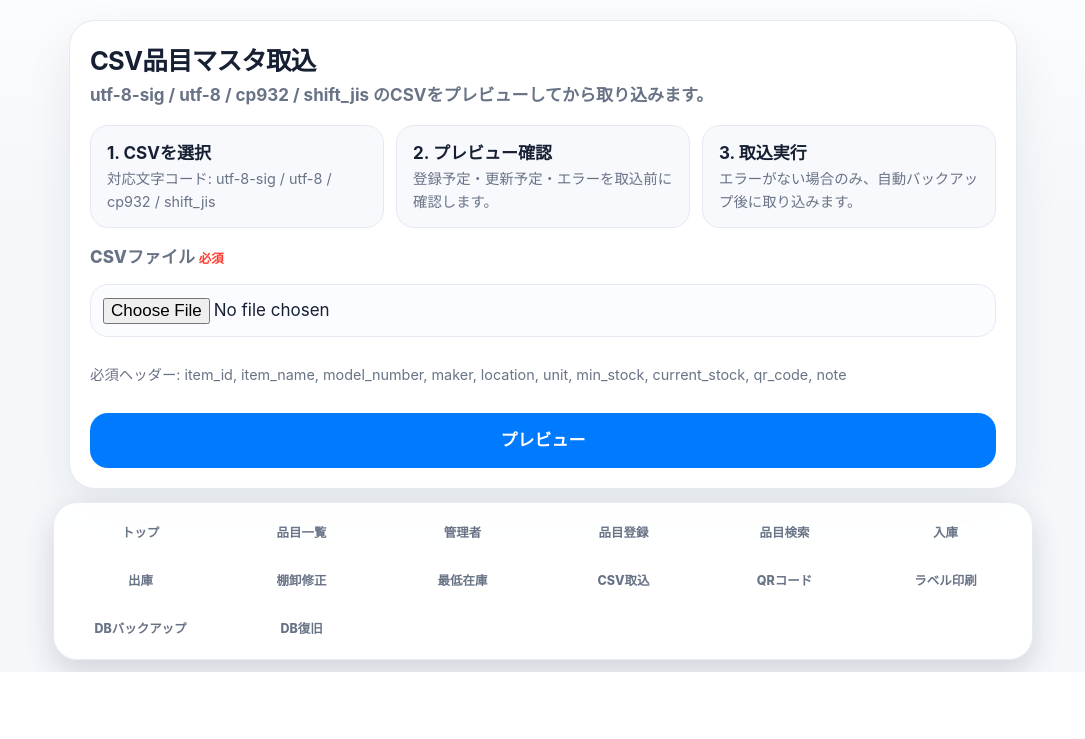
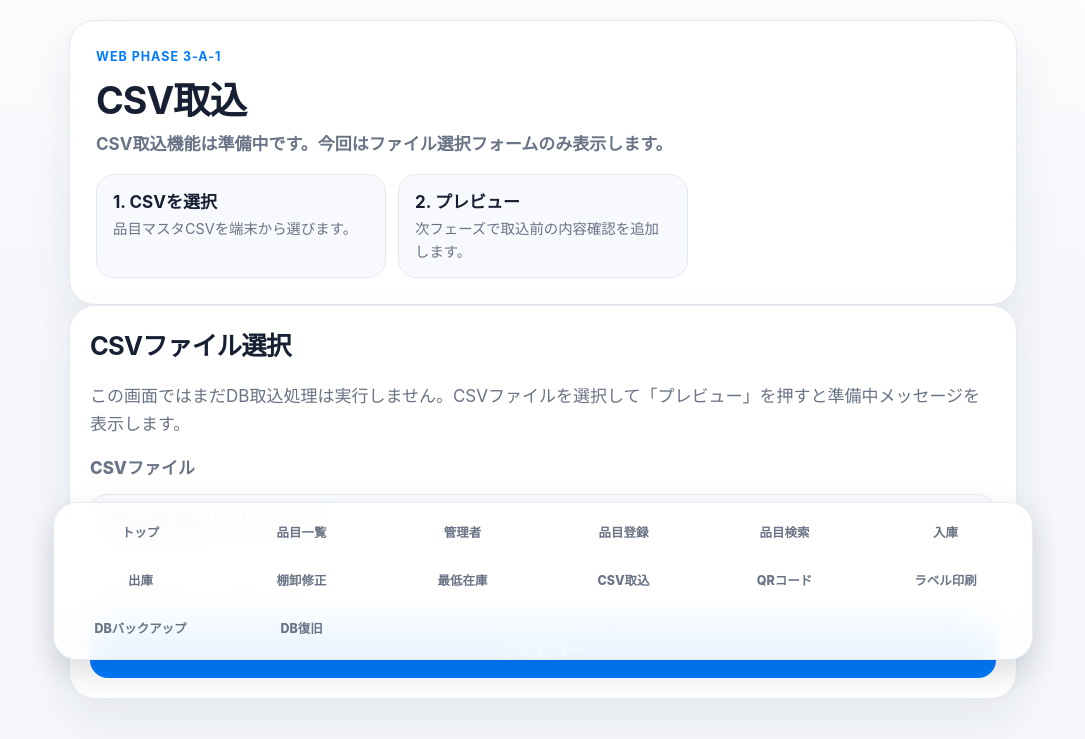
Before and after one commit to tomoya3116-byte/qr-inventory-system, a FastAPI app: page /csv-import in a window 1280 px wide. Shown: the part 128-867 px from the top of the page, without its empty margins (97-1182 px from the left). Before the commit the page ends 800 px from the top, so only its background shows below. Run offline with FastAPI, Linux system fonts and the light colour scheme.

Commit message:
Add CSV import placeholder screen

```diff
--- a/static/style.css
+++ b/static/style.css
@@ -330,6 +330,12 @@
   border-color: #b7ebc9;
   background: var(--success-bg);
   color: var(--success-text);
+}
+
+.message--info {
+  border-color: #b8d7ff;
+  background: #eef6ff;
+  color: var(--primary-dark);
 }
 
 .message--error {
--- a/templates/admin.html
+++ b/templates/admin.html
@@ -33,7 +33,7 @@
     <a class="menu-card" href="/items"><span>📝</span><strong>品目編集・削除</strong><small>一覧から編集または削除確認へ</small></a>
     <a class="menu-card" href="/stock-adjust"><span>🧮</span><strong>棚卸修正</strong><small>実在庫数に合わせて補正</small></a>
     <a class="menu-card" href="/low-stock"><span>⚠️</span><strong>最低在庫確認</strong><small>補充対象を確認</small></a>
-    <a class="menu-card" href="/csv-import"><span>📥</span><strong>CSV取込</strong><small>プレビュー後に品目マスタ取込</small></a>
+    <a class="menu-card" href="/csv-import"><span>📥</span><strong>CSV取込</strong><small>CSVファイル選択画面</small></a>
     <a class="menu-card" href="/qr-codes"><span>▦</span><strong>QRコード</strong><small>単品・全件のPNG生成</small></a>
     <a class="menu-card" href="/labels"><span>🏷️</span><strong>ラベル印刷</strong><small>印刷用HTMLを生成</small></a>
     <a class="menu-card" href="/db-backup"><span>💾</span><strong>DBバックアップ</strong><small>現在DBを保存</small></a>
--- a/templates/csv_import.html
+++ b/templates/csv_import.html
@@ -1,135 +1,41 @@
 {% extends "base.html" %}
 {% block title %}CSV取込 | QR在庫管理 Web{% endblock %}
 {% block page_title %}CSV取込{% endblock %}
+{% block page_subtitle %}CSVファイルを選択してプレビューへ進む準備画面です{% endblock %}
+
 {% block content %}
-{% if message %}<div class="message message--{{ message_type }}">{{ message }}</div>{% endif %}
-<section class="section-card">
-  <div class="section-heading section-heading--stacked">
+<section class="hero-card">
+  <p class="eyebrow">Web Phase 3-A-1</p>
+  <div class="section-heading">
     <div>
-      <h2>CSV品目マスタ取込</h2>
-      <p>utf-8-sig / utf-8 / cp932 / shift_jis のCSVをプレビューしてから取り込みます。</p>
+      <h2>CSV取込</h2>
+      <p class="lead">CSV取込機能は準備中です。今回はファイル選択フォームのみ表示します。</p>
     </div>
   </div>
   <div class="csv-guide" aria-label="CSV取込ガイド">
     <div>
       <strong>1. CSVを選択</strong>
-      <span>対応文字コード: utf-8-sig / utf-8 / cp932 / shift_jis</span>
+      <span>品目マスタCSVを端末から選びます。</span>
     </div>
     <div>
-      <strong>2. プレビュー確認</strong>
-      <span>登録予定・更新予定・エラーを取込前に確認します。</span>
-    </div>
-    <div>
-      <strong>3. 取込実行</strong>
-      <span>エラーがない場合のみ、自動バックアップ後に取り込みます。</span>
+      <strong>2. プレビュー</strong>
+      <span>次フェーズで取込前の内容確認を追加します。</span>
     </div>
   </div>
-  <form class="ios-form" action="/csv-import/preview" method="post" enctype="multipart/form-data">
-    <label for="csv_file">CSVファイル <span class="required-mark">必須</span></label>
-    <input id="csv_file" name="csv_file" type="file" accept=".csv,text/csv" required>
-    <p class="note csv-column-note">必須ヘッダー: item_id, item_name, model_number, maker, location, unit, min_stock, current_stock, qr_code, note</p>
+</section>
+
+{% if message %}
+  <div class="message message--{{ message_type|default('info') }}" role="status">{{ message }}</div>
+{% endif %}
+
+<section class="section-card">
+  <h2>CSVファイル選択</h2>
+  <p class="note">この画面ではまだDB取込処理は実行しません。CSVファイルを選択して「プレビュー」を押すと準備中メッセージを表示します。</p>
+  <form class="ios-form" action="/csv-import" method="post" enctype="multipart/form-data">
+    <label for="csv_file">CSVファイル</label>
+    <input id="csv_file" name="csv_file" type="file" accept=".csv,text/csv">
+    <p class="note csv-column-note">対応予定形式: .csv / text/csv</p>
     <button class="primary-button" type="submit">プレビュー</button>
   </form>
 </section>
-
-{% if preview %}
-<section class="section-card">
-  <h2>取込前プレビュー</h2>
-  <div class="summary-grid">
-    <div><span>使用文字コード</span><strong>{{ preview.encoding }}</strong></div>
-    <div><span>登録予定件数</span><strong>{{ preview.registered_count }}</strong></div>
-    <div><span>更新予定件数</span><strong>{{ preview.updated_count }}</strong></div>
-    <div class="{% if preview.error_count %}summary-alert{% endif %}"><span>エラー件数</span><strong>{{ preview.error_count }}</strong></div>
-  </div>
-  {% if preview.rows %}
-    <h3>CSV内容プレビュー</h3>
-    <p class="note">各行が「登録」「更新」「エラー」のどれとして処理されるかを確認できます。</p>
-    <div class="csv-preview-cards" aria-label="CSV内容プレビュー（スマホ表示）">
-      {% for row in preview.rows %}
-      <article class="csv-preview-card csv-preview-card--{{ row.action }}">
-        <div class="csv-preview-card__top">
-          <span>{{ row.row_index }}行目</span>
-          <strong>
-            {% if row.action == "insert" %}登録
-            {% elif row.action == "update" %}更新
-            {% else %}エラー
-            {% endif %}
-          </strong>
-        </div>
-        <dl class="csv-preview-card__details">
-          <div><dt>品目ID</dt><dd>{{ row.item_id or '-' }}</dd></div>
-          <div><dt>品名</dt><dd>{{ row.item_name or '-' }}</dd></div>
-          <div><dt>型式</dt><dd>{{ row.model_number or '-' }}</dd></div>
-          <div><dt>保管場所</dt><dd>{{ row.location or '-' }}</dd></div>
-          <div><dt>現在庫</dt><dd>{{ row.current_stock if row.current_stock is not none else '-' }}</dd></div>
-          <div><dt>エラー</dt><dd>{% if row.errors %}{{ row.errors | join(" / ") }}{% else %}-{% endif %}</dd></div>
-        </dl>
-      </article>
-      {% endfor %}
-    </div>
-    <div class="responsive-table csv-preview-table" role="region" aria-label="CSV内容プレビュー（表形式）" tabindex="0">
-      <table>
-        <thead>
-          <tr>
-            <th>行</th>
-            <th>処理</th>
-            <th>品目ID</th>
-            <th>品名</th>
-            <th>型式</th>
-            <th>保管場所</th>
-            <th>現在庫</th>
-            <th>エラー</th>
-          </tr>
-        </thead>
-        <tbody>
-          {% for row in preview.rows %}
-          <tr class="preview-row--{{ row.action }}">
-            <td>{{ row.row_index }}</td>
-            <td>
-              {% if row.action == "insert" %}登録
-              {% elif row.action == "update" %}更新
-              {% else %}エラー
-              {% endif %}
-            </td>
-            <td>{{ row.item_id }}</td>
-            <td>{{ row.item_name }}</td>
-            <td>{{ row.model_number }}</td>
-            <td>{{ row.location }}</td>
-            <td>{{ row.current_stock if row.current_stock is not none else '-' }}</td>
-            <td>{% if row.errors %}{{ row.errors | join(" / ") }}{% else %}-{% endif %}</td>
-          </tr>
-          {% endfor %}
-        </tbody>
-      </table>
-    </div>
-  {% endif %}
-  {% if preview.errors %}
-    <div class="error-list" role="alert">
-      <strong>エラー詳細</strong>
-      <ul>
-        {% for error in preview.errors %}<li>{{ error }}</li>{% endfor %}
-      </ul>
-    </div>
-  {% else %}
-    <p class="note">エラーはありません。取込実行前に自動バックアップを作成します。</p>
-    <form class="ios-form csv-execute-form" action="/csv-import/execute" method="post">
-      <input type="hidden" name="upload_path" value="{{ upload_path }}">
-      <button class="primary-button" type="submit">この内容で取込実行</button>
-    </form>
-  {% endif %}
-</section>
-{% endif %}
-
-{% if result %}
-<section class="section-card">
-  <h2>取込結果</h2>
-  <div class="summary-grid">
-    <div><span>使用文字コード</span><strong>{{ result.encoding }}</strong></div>
-    <div><span>登録件数</span><strong>{{ result.registered_count }}</strong></div>
-    <div><span>更新件数</span><strong>{{ result.updated_count }}</strong></div>
-    <div><span>エラー件数</span><strong>{{ result.error_count }}</strong></div>
-  </div>
-  {% if backup_path %}<p class="path-box">自動バックアップ: {{ backup_path }}</p>{% endif %}
-</section>
-{% endif %}
 {% endblock %}
--- a/templates/index.html
+++ b/templates/index.html
@@ -30,7 +30,7 @@
   <a class="menu-card" href="/stock-out"><span>⬇️</span><strong>出庫</strong><small>在庫を減算</small></a>
   <a class="menu-card" href="/stock-adjust"><span>🧮</span><strong>棚卸修正</strong><small>実在庫で補正</small></a>
   <a class="menu-card" href="/low-stock"><span>⚠️</span><strong>最低在庫</strong><small>補充対象を確認</small></a>
-  <a class="menu-card" href="/csv-import"><span>📥</span><strong>CSV取込</strong><small>プレビューして安全に取込</small></a>
+  <a class="menu-card" href="/csv-import"><span>📥</span><strong>CSV取込</strong><small>取込画面を準備中</small></a>
   <a class="menu-card" href="/qr-codes"><span>▦</span><strong>QRコード</strong><small>単品・全件生成</small></a>
   <a class="menu-card" href="/labels"><span>🏷️</span><strong>ラベル印刷</strong><small>印刷HTMLを生成</small></a>
   <a class="menu-card" href="/db-backup"><span>💾</span><strong>DBバックアップ</strong><small>DBを退避</small></a>
```
Also changed, not shown: src/web_app.py (+7 -92 lines).
